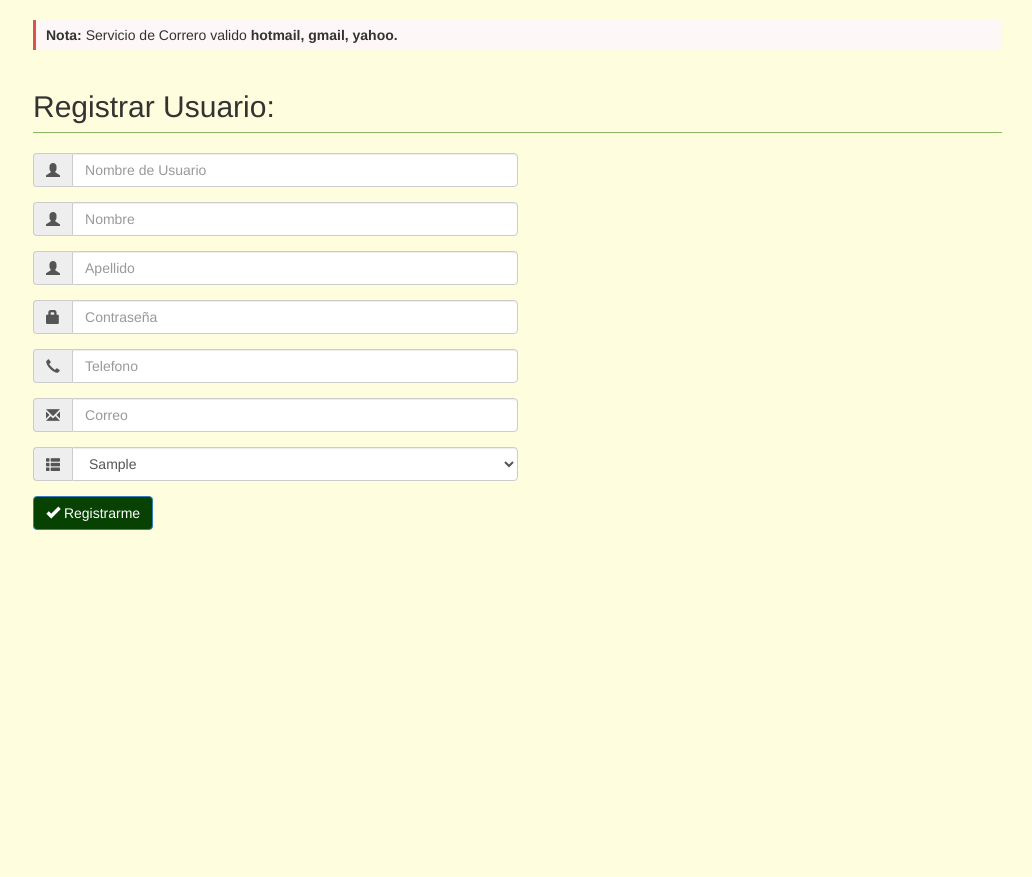
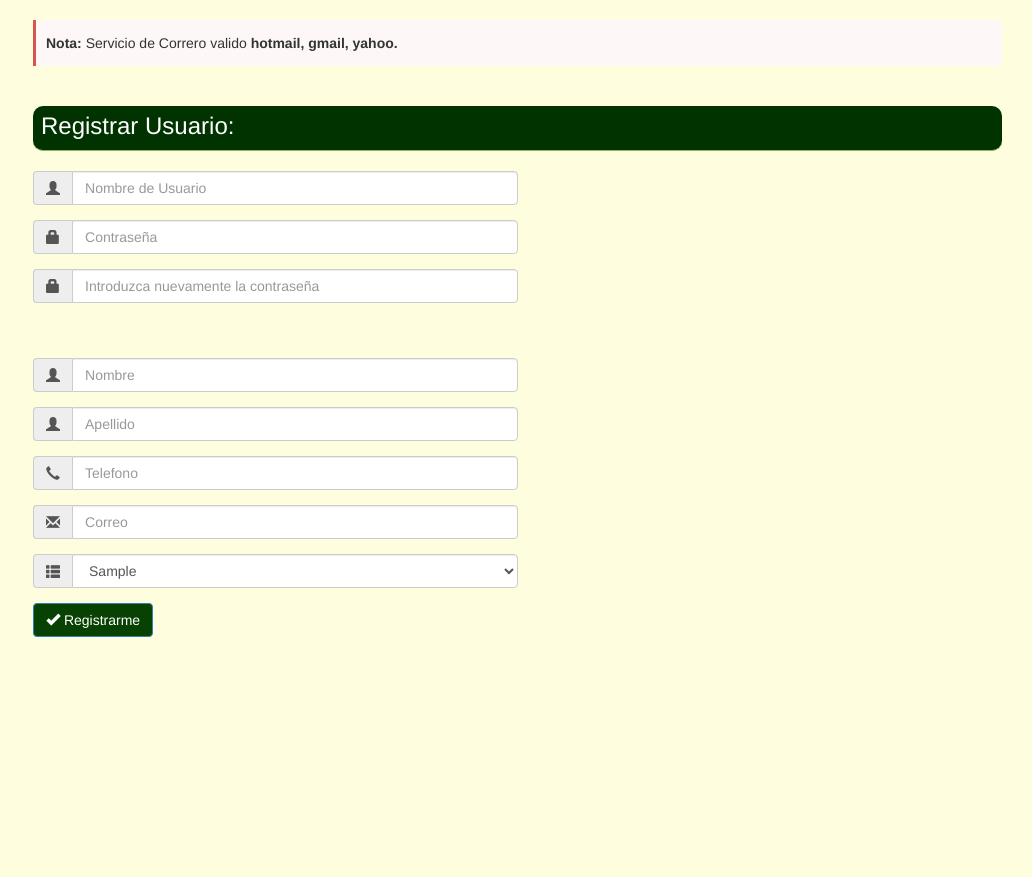
Before and after one commit to diego-gabriel/TIS, a PHP site: page /ProyectoSprint3/Vista/RegistrarUsuario.php in a window 1280 px wide. Shown: the part 50-927 px from the top of the page, without its empty margins (248-1280 px from the left). Run offline with PHP 8.4, Linux system fonts and the light colour scheme; tables that the repository leaves empty or names only in its code hold one stand-in row (values such as "Sample post"); some libraries are stand-ins or nearby versions.

Commit message:
correccion

```diff
--- /dev/null
+++ b/Librerias/js/validar_registro.js
@@ -0,0 +1,14 @@
+
+
+function validar(formulario)
+{
+    if( formulario.contrasena1.value != formulario.contrasena2.value)
+    {
+        formulario.contrasena1.focus();
+        formulario.contrasena2.focus();
+        alert('Las contraseñas no coinciden');
+        return false;
+    }
+
+    return true;
+}
--- a/Vista/ConfiguracionFechasRecepcion.php
+++ b/Vista/ConfiguracionFechasRecepcion.php
@@ -59,6 +59,7 @@ include 'forms/actions/seleccionarDocumentoConfiguracionFechas.php';
     <link href="../Librerias/css/plugins/timeline/timeline.css" rel="stylesheet">
     <!-- SB Admin CSS - Include with every page -->
     <link href="../Librerias/css/sb-admin.css" rel="stylesheet">
+    <link href="css/style.css" rel="stylesheet" type="text/css" />
 
 </head>
 
--- a/Vista/RegistrarUsuario.php
+++ b/Vista/RegistrarUsuario.php
@@ -24,6 +24,10 @@
     <script src="../Librerias/js/jquery-2.1.0.min.js"></script>
     <!--script src="../Librerias/js/jquery-ui.js"></script-->
     <script src="../Librerias/js/bootstrap-dialog.js"></script>
+
+     <link href="css/style.css" rel="stylesheet" type="text/css" />
+
+    <script type="text/javascript" src="../Librerias/js/validar_registro.js"></script>
 
     <script>
         $(document).ready(function(){
@@ -83,7 +87,7 @@
 <!-------------------------------------------NUEVAS PUBLICACIONES------------------------------------------>
 <div id="page-wrapper">
 
-<!--form id = "ordenc" method = "post" action="" role="form" enctype="multipart/data-form" onsubmit="return validarCampos(ordenc)"-->
+<form id = "registroU" method = "post" action="" role="form" enctype="multipart/data-form" onsubmit="return validar(registroU)">
         <div class ="form-horizontal">
             <div class="row">
                 <div class="col-lg-12">
@@ -109,6 +113,27 @@
                                                 <input class="form-control" type="text" name="nombreUsuario" id="UserName" placeholder="Nombre de Usuario" pattern="\b[a-zA-z]{5}[a-zA-z0-9]{0,9}" title="Minimo 5 y Maximo 14 caracteres...Ejm: Leticia1, Rolando2" required>
                                             </div>
                                         </div>
+
+                                        <div class="form-group">
+                                            <div class="input-group">
+                                                <span class="input-group-addon">
+                                                  <span class="glyphicon glyphicon-lock"></span>
+                                                </span>
+                                                <input class="form-control" type="password" name="password" id="contrasena1" placeholder="Contraseña" minlength="5" pattern="^(?=.*\d)(?=.*[a-z])(?=.*[A-Z])(?=.*[^a-zA-Z0-9])(?!.*\s).{8,15}$" title="la contraseña debe contener mayusculas, minusculas, caracteres y numeros" required>
+                                            </div>
+                                        </div>
+
+                                        <div class="form-group">
+                                            <div class="input-group">
+                                                <span class="input-group-addon">
+                                                  <span class="glyphicon glyphicon-lock"></span>
+                                                </span>
+                                                <input class="form-control" type="password" name="contrasena2" id="contrasena2" placeholder="Introduzca nuevamente la contraseña" minlength="8" pattern="^(?=.*\d)(?=.*[a-z])(?=.*[A-Z])(?=.*[^a-zA-Z0-9])(?!.*\s).{8,15}$" title="Ingrese una contraseña segura, debe tener como minimo 8 caracteres y como maximo 15, al menos una letra mayuscula, una minuscula, un numero y un caracter especial" required>
+                                            </div>
+                                        </div>
+
+                                        <br> </br>
+
                                         <div class="form-group">
                                             <div class="input-group">
                                                 <span class="input-group-addon">
@@ -126,14 +151,6 @@
                                             </div>
                                         </div>
 
-                                        <div class="form-group">
-                                            <div class="input-group">
-                                                <span class="input-group-addon">
-                                                  <span class="glyphicon glyphicon-lock"></span>
-                                                </span>
-                                                <input class="form-control" type="password" name="password" id="UserPassword" placeholder="Contraseña" minlength="5" pattern="^(?=.*\d)(?=.*[a-z])(?=.*[A-Z])(?=.*[^a-zA-Z0-9])(?!.*\s).{8,15}$" title="la contraseña debe contener mayusculas, minusculas, caracteres y numeros" required>
-                                            </div>
-                                        </div>
                                         <div class="form-group">
                                             <div class="input-group">
                                                 <span class="input-group-addon">
@@ -184,6 +201,11 @@
                         </div>
                 </div>
             </div><!-- /.row -->
+    </div>
+    </form>
+    </div>
+    </div>
+
     <script src="../Librerias/js/bootstrap.min.js"></script>
     <script src="../Librerias/js/plugins/metisMenu/jquery.metisMenu.js"></script>
 
--- a/Vista/subirarchivoasesor.php
+++ b/Vista/subirarchivoasesor.php
@@ -58,6 +58,7 @@
     <link href="../Librerias/css/sb-admin.css" rel="stylesheet">
     <link href="../Librerias/css/dropzone.css" type="text/css" rel="stylesheet" />
     <script src="../Librerias/js/dropzone.min.js"></script>
+    <link href="css/style.css" rel="stylesheet" type="text/css" />
 
 </head>
 
```
Also changed, not shown: Vista/RegistrarGrupoEmpresa.php (+28 -9 lines), Vista/registro_administrador.php (+15 -4 lines).
